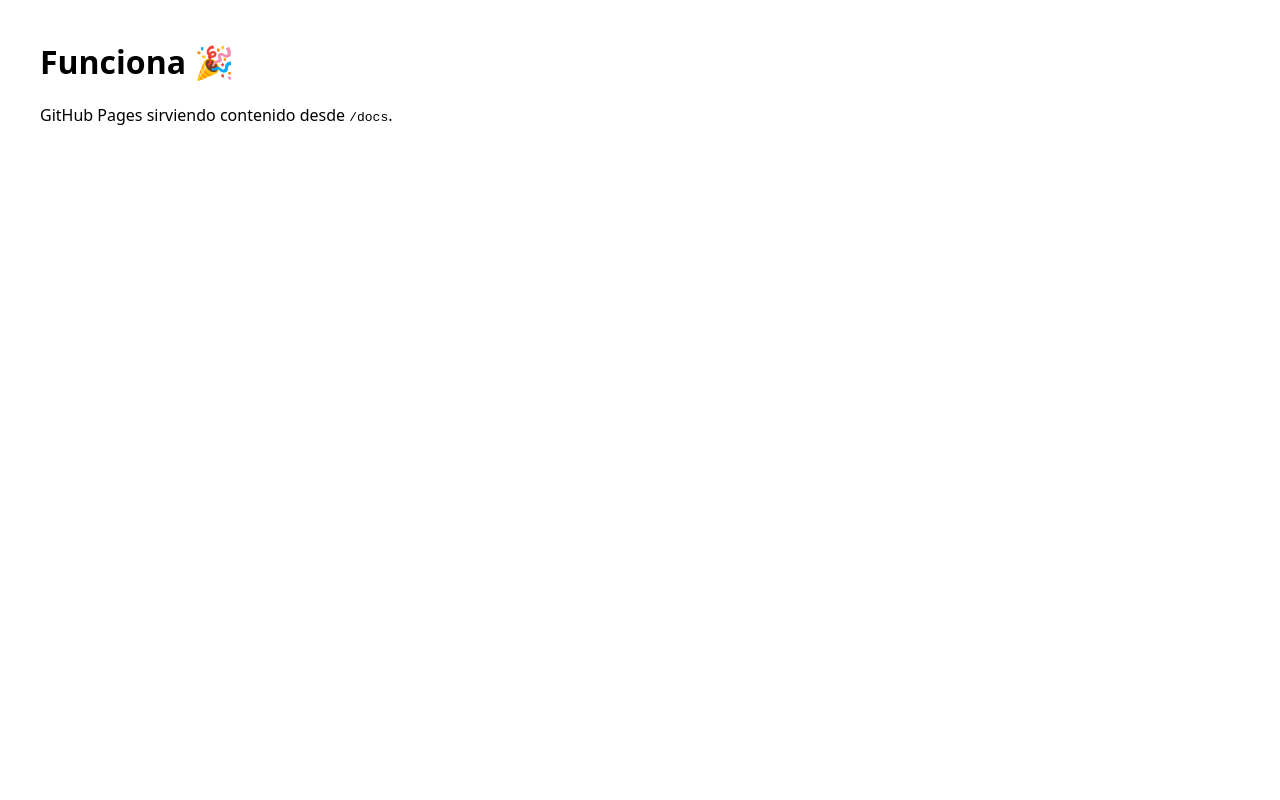
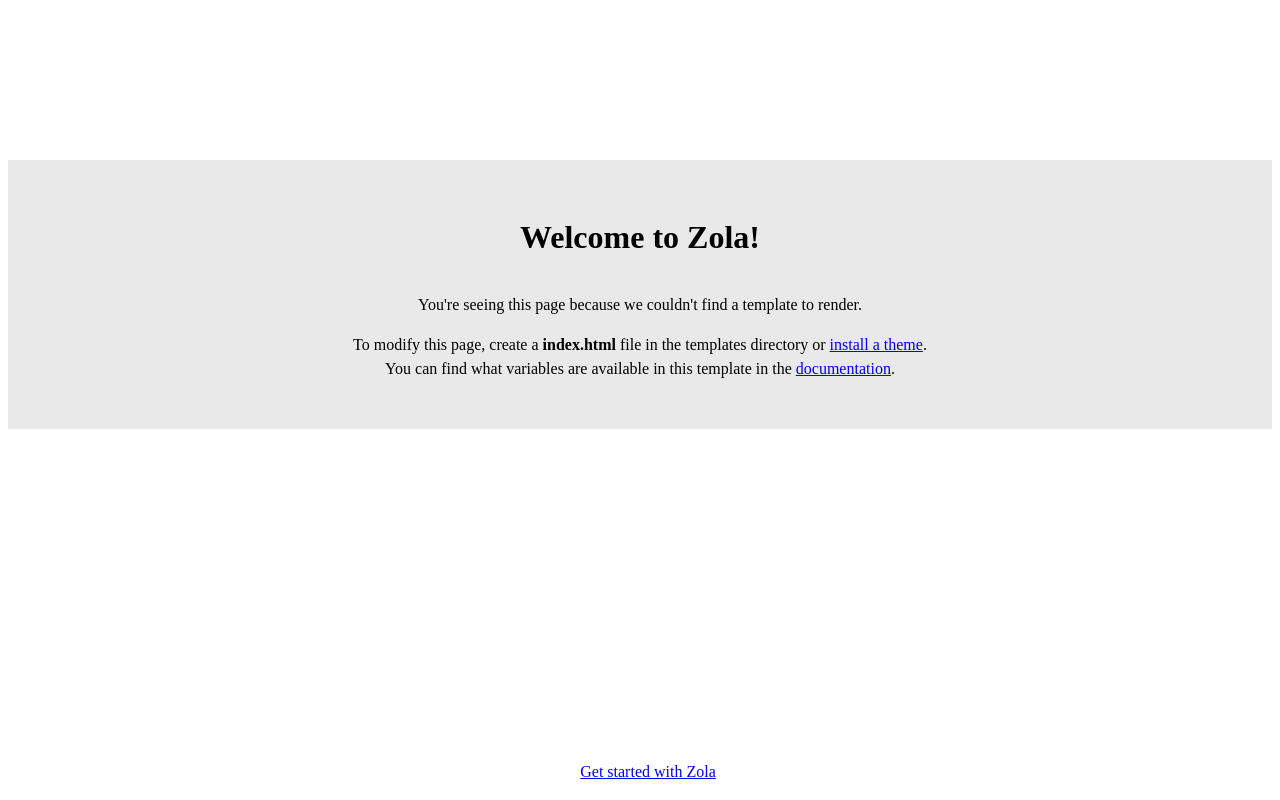
Before and after one commit to danielabellan/danielabellan.github.io, a plain HTML site: page docs/index.html in a window 1280 px wide. Drawn offline with Linux system fonts and the light colour scheme.

Commit message:
Publicar sitio Zola en /docs

```diff
--- a/docs/index.html
+++ b/docs/index.html
@@ -1,6 +1,43 @@
-<!doctype html>
-<html><head><meta charset="utf-8"><title>OK</title></head>
-<body style="font-family:system-ui;margin:40px">
-  <h1>Funciona 🎉</h1>
-  <p>GitHub Pages sirviendo contenido desde <code>/docs</code>.</p>
-</body></html>
+<html>
+    <head>
+        <title>Zola</title>
+    </head>
+    <body>
+        <div class="container">
+            <h1>Welcome to Zola!</h1>
+            <p>
+                You're seeing this page because we couldn't find a template to render.
+            </p>
+            <p>
+                To modify this page, create a <b>index.html</b> file in the templates directory or
+                <a href="https://www.getzola.org/documentation/themes/installing-and-using-themes/" target="_blank">install a theme</a>.
+                <br>
+                You can find what variables are available in this template in the <a href="https:&#x2F;&#x2F;www.getzola.org&#x2F;documentation&#x2F;templates&#x2F;pages-sections&#x2F;#section-variables" target="_blank">documentation</a>.
+            </p>
+        </div>
+        <footer>
+            <a href="https://www.getzola.org/documentation/getting-started/cli-usage/" target="_blank">Get started with Zola</a>
+        </footer>
+        <style>
+            html {
+                line-height: 1.5;
+            }
+            h1 {
+                margin-bottom: 2rem;
+            }
+            .container {
+                font-family: "sans-serif";
+                text-align: center;
+                margin-top: 20vh;
+                padding: 2rem;
+                background: #e9e9e9;
+            }
+            footer {
+                position: fixed;
+                width: 100%;
+                bottom: 1rem;
+                text-align: center;
+            }
+        </style>
+    </body>
+</html>
```
